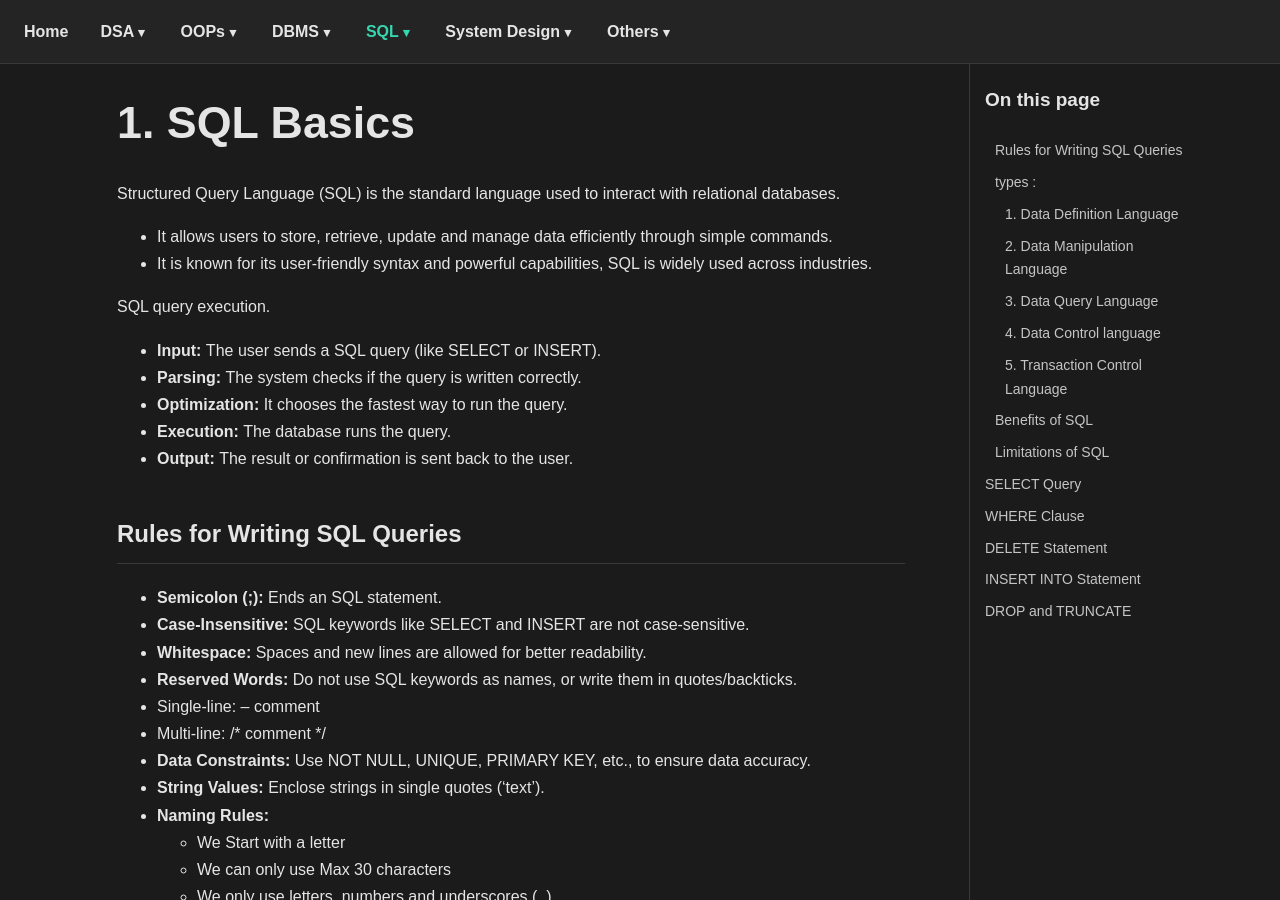
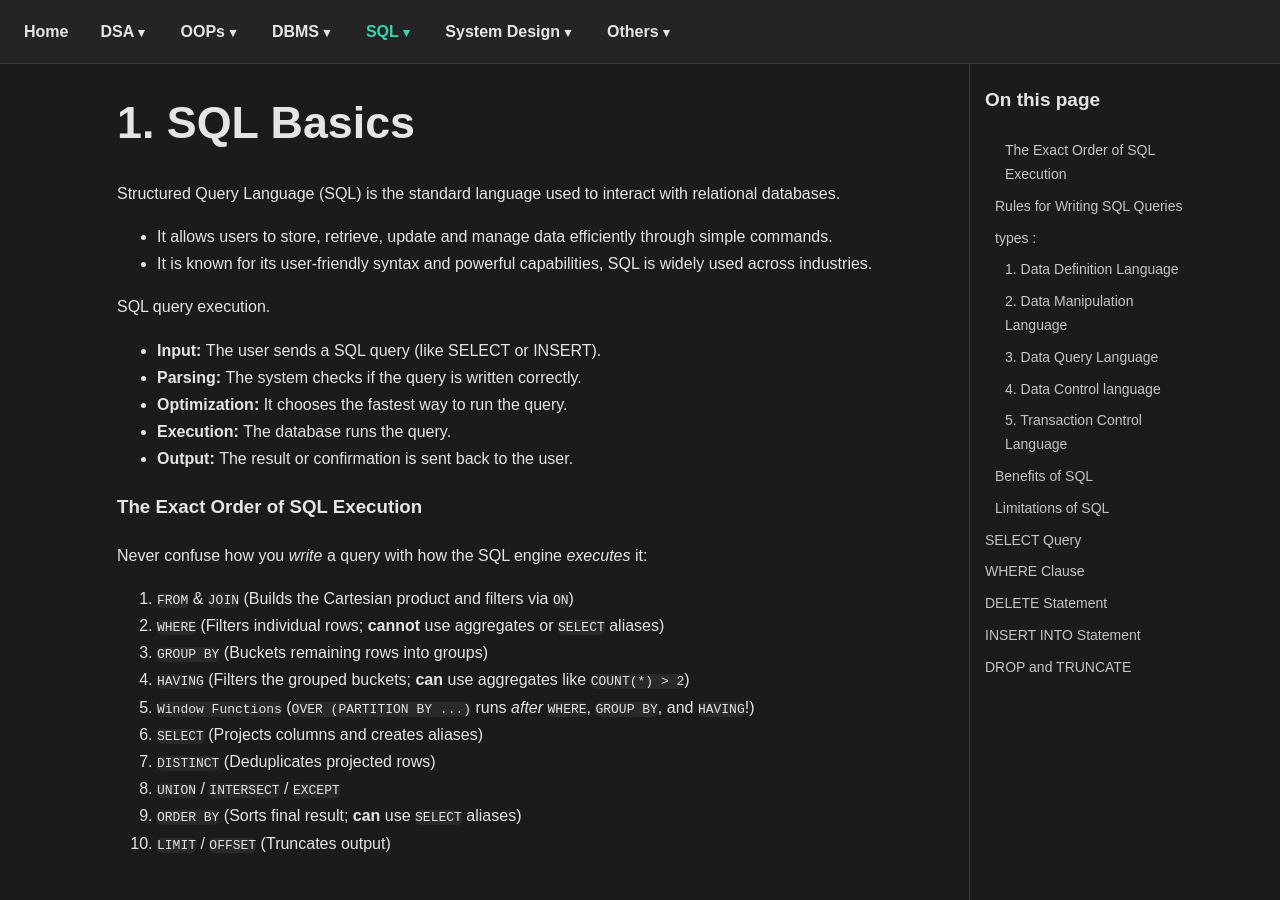
Before and after one commit to Mritunjay28/obsidian-notes, a Jekyll site: the page built from content/DBMS/DBMS/SQL/1. SQL Basics.md, in a window 1280 px wide and 900 px high. Built offline with Jekyll 4.4.1, drawn with Linux system fonts in a browser that asks for light colours.

Commit message:
PUSH NOTE : 1. SQL Basics.md

```diff
--- a/content/DBMS/DBMS/SQL/1. SQL Basics.md
+++ b/content/DBMS/DBMS/SQL/1. SQL Basics.md
@@ -12,6 +12,21 @@ SQL query execution.
 - ****Optimization:**** It chooses the fastest way to run the query.
 - ****Execution:**** The database runs the query.
 - ****Output:**** The result or confirmation is sent back to the user.
+
+### The Exact Order of SQL Execution
+
+Never confuse how you _write_ a query with how the SQL engine _executes_ it:
+
+1. `FROM` & `JOIN` (Builds the Cartesian product and filters via `ON`)
+2. `WHERE` (Filters individual rows; **cannot** use aggregates or `SELECT` aliases)
+3. `GROUP BY` (Buckets remaining rows into groups)
+4. `HAVING` (Filters the grouped buckets; **can** use aggregates like `COUNT(*) > 2`)
+5. `Window Functions` (`OVER (PARTITION BY ...)` runs _after_ `WHERE`, `GROUP BY`, and `HAVING`!)
+6. `SELECT` (Projects columns and creates aliases)
+7. `DISTINCT` (Deduplicates projected rows)
+8. `UNION` / `INTERSECT` / `EXCEPT`
+9. `ORDER BY` (Sorts final result; **can** use `SELECT` aliases)
+10. `LIMIT` / `OFFSET` (Truncates output)
 
 ## Rules for Writing SQL Queries
 
```
